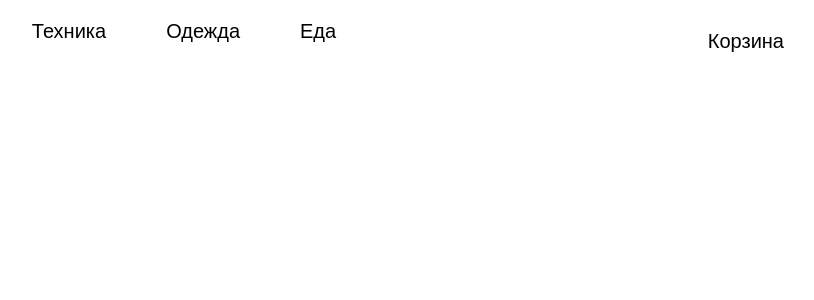
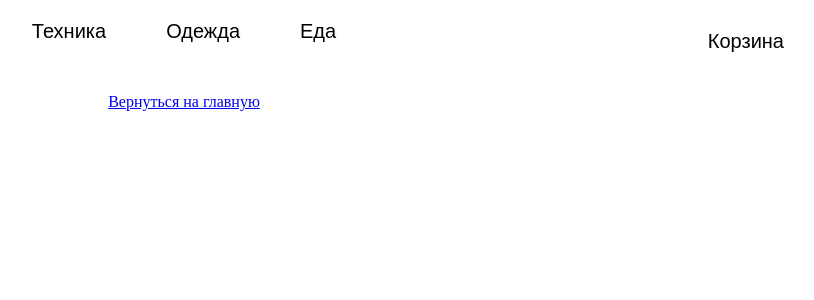
Before and after one commit to Mjey19/miniShop, a React (Vite) app: page / in a window 1280 px wide. Shown: the top 300 px of the page, without its empty margins (456-1270 px from the left). Built offline with nearby package versions, Linux system fonts and the light colour scheme.

Commit message:
поправил немного страницу ошибки

```diff
--- a/src/App.tsx
+++ b/src/App.tsx
@@ -4,6 +4,7 @@ import CardMenu from "./components/CardMenu/CardMenu";
 import Drawer from "./components/Drawer/Drawer";
 import NavBlock from "./components/NavBlock/NavBlock";
 import Catalog from "./pages/Catalog";
+import PageError from "./pages/PageError";
 
 import CardInterface from "./module/CardInterface";
 
@@ -50,6 +51,7 @@ function App() {
               />
             }
           />
+          <Route path="*" element={<PageError />} />
         </Routes>
       </div>
     </div>
```
